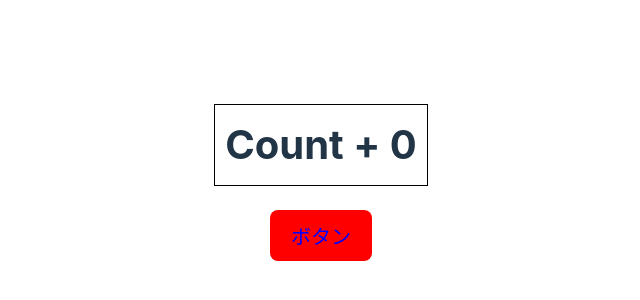
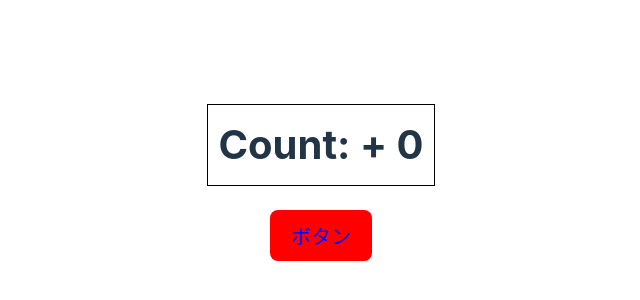
Before and after one commit to shoshoss/Seit-React-intro, a React (Vite) app: page / in a window 1280 px wide. Shown: the part 218-518 px from the top of the page, without its empty margins (319-959 px from the left). Built offline with nearby package versions, Linux system fonts and the light colour scheme.

Commit message:
Add: 初期値をLoadingとして1秒後にCountに表示

```diff
--- a/src/App.jsx
+++ b/src/App.jsx
@@ -2,18 +2,13 @@ import { useState } from "react";
 import "./App.css";
 import Button from "./components/Button/Button";
 import Display from "./components/Display/Display";
-import { useEffect } from "react";
 
 function App() {
 	const [count, setCount] = useState(0);
 
-	useEffect(() => {
-		console.log("counted: +", count);
-	}, [count]);
-
 	return (
 		<>
-			<Display count={count}>Count</Display>
+			<Display count={count} />
 			<br />
 			<Button disable={false} type="button" onClick={() => setCount(count + 1)}>
 				<span>ボタン</span>
--- a/src/components/Display/Display.jsx
+++ b/src/components/Display/Display.jsx
@@ -1,9 +1,18 @@
+import { useEffect, useState } from "react";
 import styles from "./Display.module.css";
 
-const Display = ({ count, children }) => {
+const Display = ({ count }) => {
+	const [text, setText] = useState("...Loading");
+
+	useEffect(() => {
+		setTimeout(() => {
+			setText("Count: ");
+		}, 1000);
+	}, []);
+
 	return (
 		<div className={styles.display}>
-			{children} + {count}
+			{text} + {count}
 		</div>
 	);
 };
```
